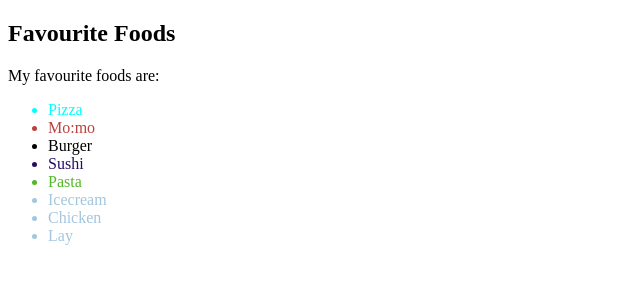
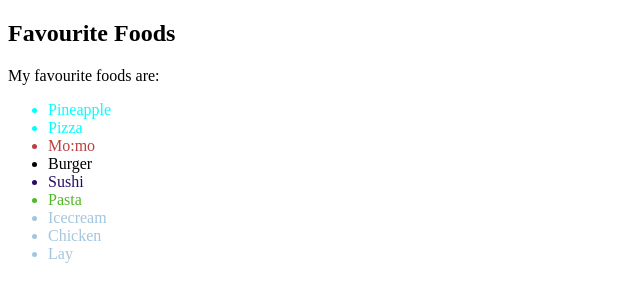
Before and after one commit to ankitagrg/WLiT_git_workshop, a plain HTML site: page index.html in a window 1280 px wide. Shown: the whole page, without its empty margins (0-640 px from the left). Drawn offline with Linux system fonts and the light colour scheme.

Commit message:
added new line

```diff
--- a/index.html
+++ b/index.html
@@ -9,6 +9,7 @@
     <h2>Favourite Foods</h2>
     <p>My favourite foods are:</p>
     <ul>
+        <li style="color: aqua; fontsize: 20px;">Pineapple</li>
         <li style="color: aqua; fontsize: 20px;">Pizza</li>
         <li style="color: rgb(187, 64, 64); fontsize: 20px;">Mo:mo</li>
         <li style="color: black; fontsize: 20px;">Burger</li>
```
